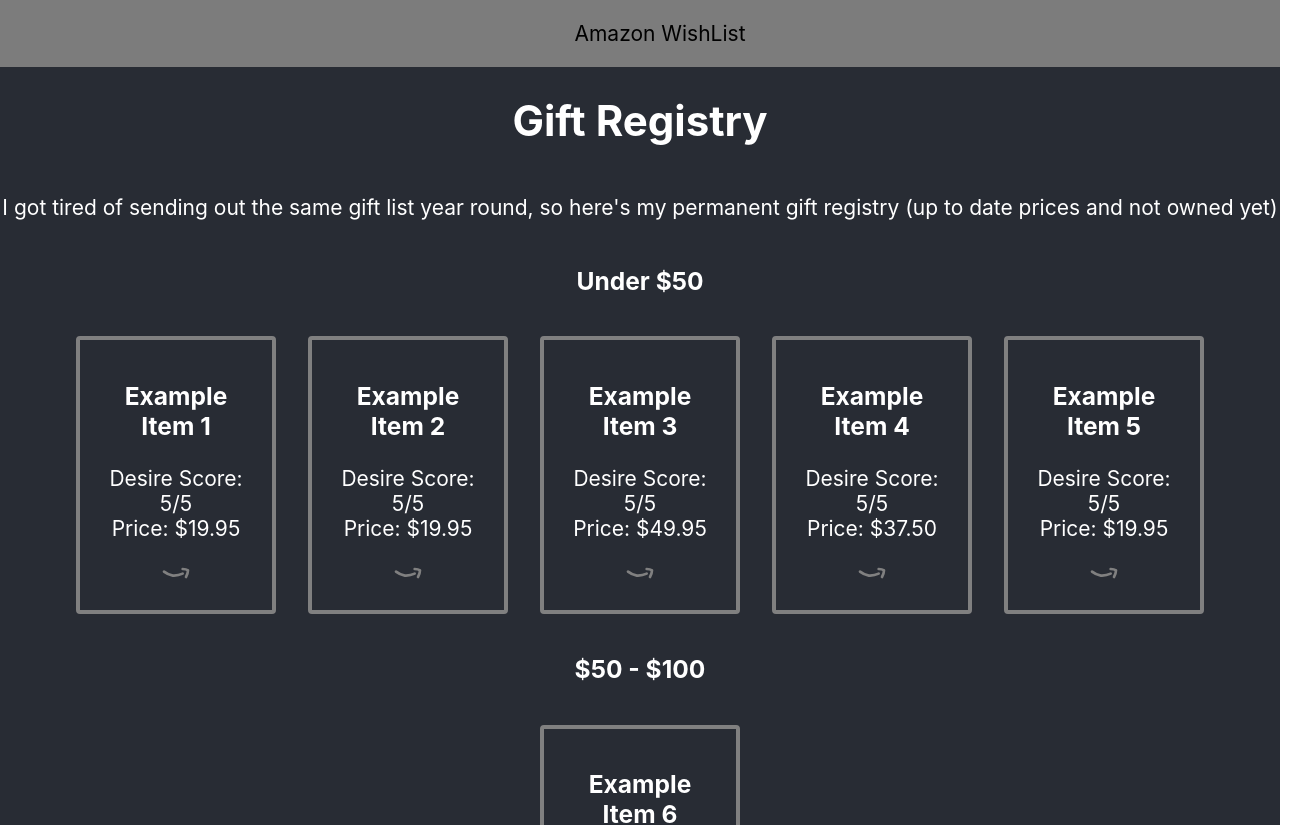
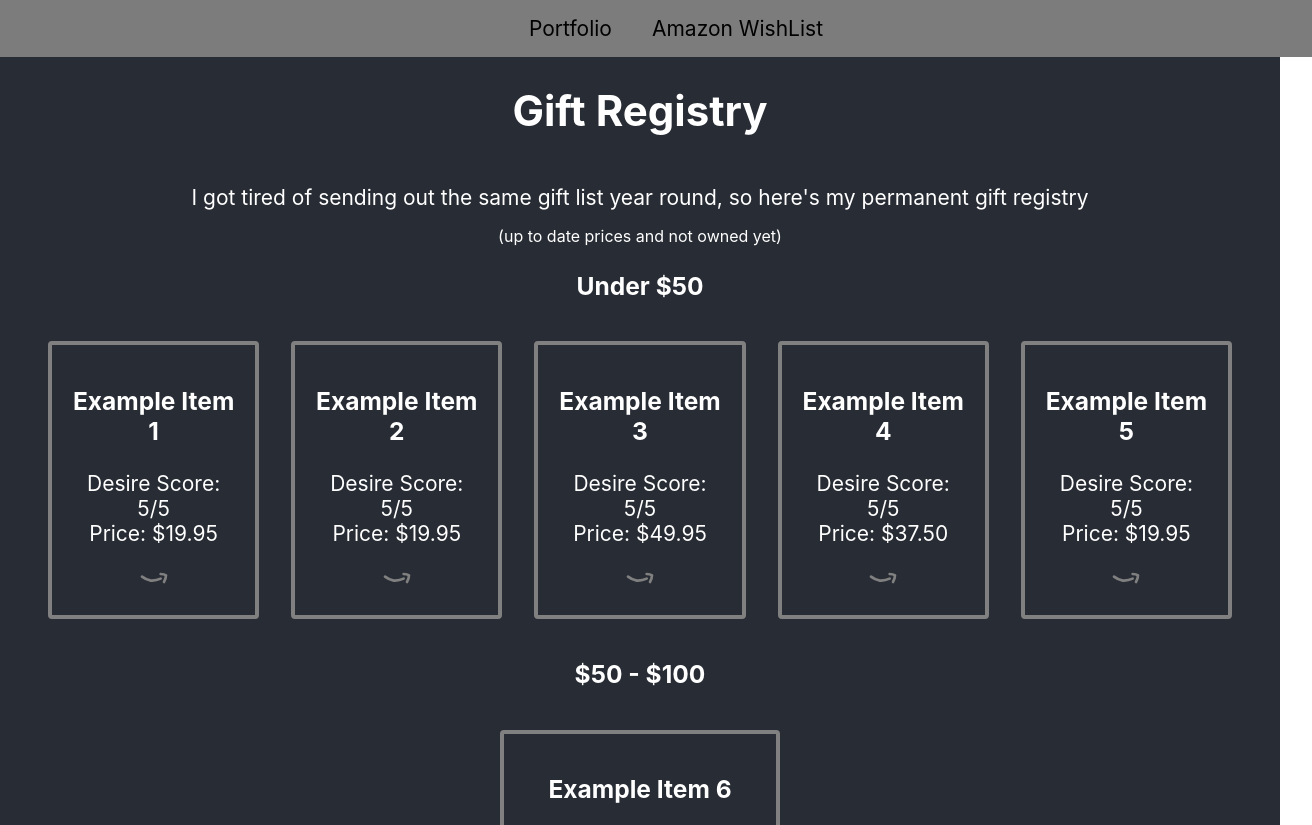
Before and after one commit to Zynorthis/Gifts, a React (Create React App) app in the folder gifts/: page / in a window 1280 px wide. Shown: the top 825 px of the page, 1312 px wide, since content can reach past the window. Built offline with nearby package versions, Linux system fonts and the light colour scheme.

Commit message:
style: Added link back to portfolio in navbar. Updated navbar styles. Updated landing page styles.

```diff
--- a/gifts/src/GiftTile/GiftTile.css
+++ b/gifts/src/GiftTile/GiftTile.css
@@ -3,7 +3,7 @@
     border-radius: 0.25rem;
     padding: 1rem;
     transition: 0.5s;
-    width: 10rem;
+    width: 15rem;
     margin: 1rem;
 }
 
--- a/gifts/src/LandingPage.css
+++ b/gifts/src/LandingPage.css
@@ -4,3 +4,11 @@
     align-items: center;
     margin: 0 2rem;
 }
+
+p {
+    margin-bottom: 0;
+}
+
+.subtext {
+    font-size: 1rem;
+}
--- a/gifts/src/LandingPage.tsx
+++ b/gifts/src/LandingPage.tsx
@@ -34,7 +34,8 @@ export const LandingPage = () => {
     return (<>
         <Navigationbar />
         <h1>Gift Registry</h1>
-        <p>I got tired of sending out the same gift list year round, so here's my permanent gift registry (up to date prices and not owned yet)</p>
+        <p>I got tired of sending out the same gift list year round, so here's my permanent gift registry</p>
+        <p className="subtext">(up to date prices and not owned yet)</p>
         {underFiftyGifts && (
             <>
                 <h3>Under $50</h3>
--- a/gifts/src/NavigationBar/NavigationBar.css
+++ b/gifts/src/NavigationBar/NavigationBar.css
@@ -1,8 +1,10 @@
 nav {
     background-color: rgb(124, 124, 124);
     width: 100%;
+    padding: 1rem;
 }
 
 nav ul {
     list-style: none;
+    display: inline;
 }
--- a/gifts/src/NavigationBar/NavigationBar.tsx
+++ b/gifts/src/NavigationBar/NavigationBar.tsx
@@ -4,6 +4,9 @@ import './NavigationBar.css';
 export const Navigationbar = () => {
     return <nav>
         <ul>
+            <LinkListItem link="https://jacobt.dev/" text="Portfolio" />
+        </ul>
+        <ul>
             <LinkListItem link='https://www.amazon.com/hz/wishlist/ls/1BUI9J1LZVV5S?ref_=wl_share' text='Amazon WishList' />
         </ul>
     </nav>
```
